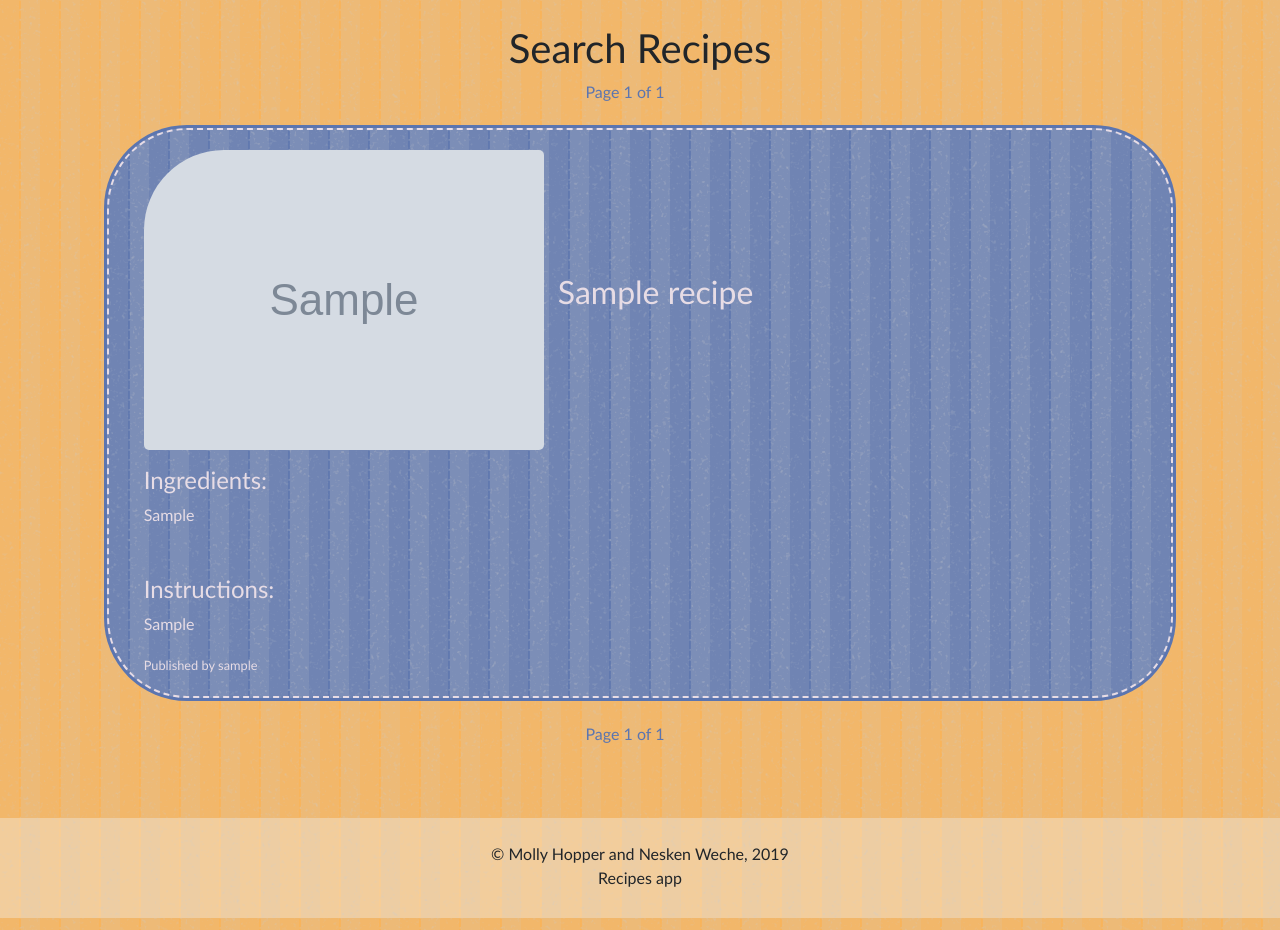
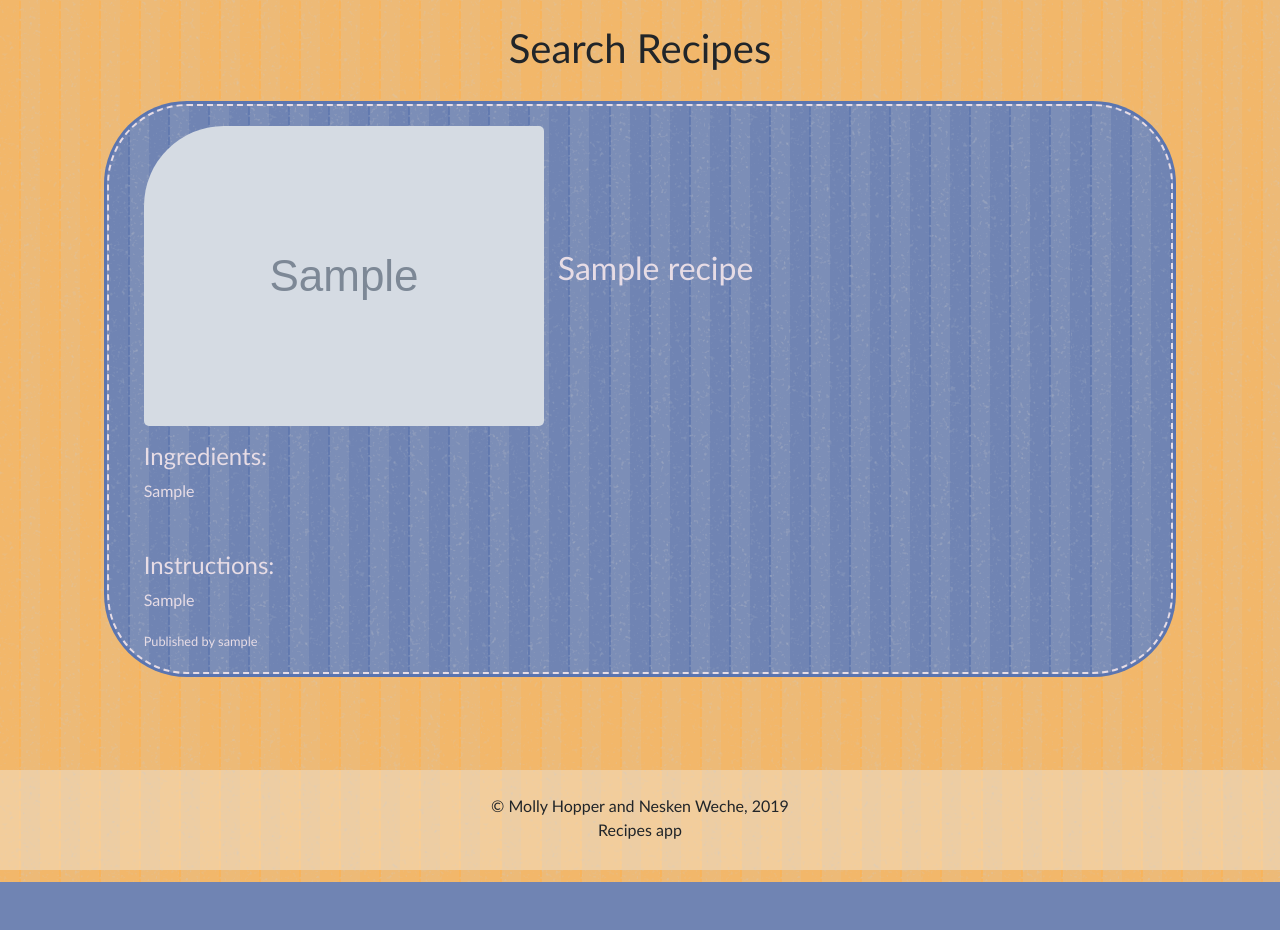
Before and after one commit to Nesken-weche/Blue_badge_project, a Django app: page /recipes/search/ in a window 1280 px wide. Shown: the part 82-1012 px from the top of the page. After the commit the page ends 964 px from the top, so only its background shows below. Run offline with Django 3.2, Linux system fonts and the light colour scheme; tables that the repository leaves empty hold one stand-in row (values such as "Sample post"); grey boxes marked "Sample" are stand-in pictures; some libraries are stand-ins or nearby versions.

Commit message:
did some more formatting

```diff
--- a/blue_badge/Templates/allrecipes/searchresults.html
+++ b/blue_badge/Templates/allrecipes/searchresults.html
@@ -9,29 +9,6 @@
             <h1> Search Recipes </h1>
         </div>
         <div class='col-3'></div>
-    </div>
-    <div class="pagination row" id=allpag>
-        <div class='col-4'></div>
-        <span class="step-links col-4">
-            {% if contacts.has_previous %}
-                <a href="?page=1"> &laquo; first </a>
-                    |
-                <a href="?page={{ contacts.previous_page_number }}"> previous </a>
-                    |
-            {% endif %}
-
-            <span class="current">
-                    Page {{ contacts.number }} of {{ contacts.paginator.num_pages }}
-            </span>
-
-            {% if contacts.has_next %}
-                    |
-                <a href="?page={{ contacts.next_page_number }}"> next </a>
-                    |
-                <a href="?page={{ contacts.paginator.num_pages }}"> last &raquo; </a>
-            {% endif %}
-        </span>
-        <div class='col-4'></div>
     </div>
     <br>
     {% if search %}
@@ -71,29 +48,6 @@
             <br><br><br><br><br><br><br>
         </div>
     {% endif %}
-    <div class="pagination row" id=allpag>
-        <div class='col-4'></div>
-        <span class="step-links col-4">
-            {% if contacts.has_previous %}
-                <a href="?page=1"> &laquo; first </a>
-                 |
-                <a href="?page={{ contacts.previous_page_number }}{% if keywords %}&search={{keywords}}{% endif %}"> previous </a>
-                 |
-            {% endif %}
-
-            <span class="current">
-                 Page {{ contacts.number }} of {{ contacts.paginator.num_pages }}
-            </span>
-
-            {% if contacts.has_next %}
-                 |
-                <a href="?page={{ contacts.next_page_number }}"> next </a>
-                 |
-                <a href="?page={{ contacts.paginator.num_pages }}"> last &raquo; </a>
-            {% endif %}
-        </span>
-        <div class='col-4'></div>
-    </div>
 </div>
 <br><br><br>
 
--- a/blue_badge/Templates/allrecipes/updaterecipe.html
+++ b/blue_badge/Templates/allrecipes/updaterecipe.html
@@ -36,7 +36,7 @@
                     <input name="publish" type="checkbox" class="publish_check" value=True checked>
                 {% endif %}
             </div>
-            <form action="{% url 'updateRecipe' id %}" method="POST">
+            <form action="{% url 'updateRecipe' id %}" method="POST" class="form-group">
                 <input type="submit" class="btn btn-success form_submit" value="Update">
             </form>
             <!-- </div> -->
--- a/blue_badge/allrecipes/views.py
+++ b/blue_badge/allrecipes/views.py
@@ -67,13 +67,17 @@ def update(request, id):
         my_recipe.name = request.POST["name"]
         my_recipe.ingredients = request.POST["ingredients"]
         my_recipe.instructions = request.POST["instructions"]
-        # my_recipe.image = request.FILES["image"]
-        if 'upload' in request.FILES:
+        # my_recipe.image = request.FILES["upload"]
+        if request.POST:
             my_recipe.image = request.FILES['upload']
+        else:
+            print('not hitting')
+
         if 'publish' in request.POST:
             my_recipe.publish = True
         else:
             my_recipe.publish = False
+
         my_recipe.save()
 
         return redirect('myRecipe')
@@ -96,7 +100,7 @@ def update(request, id):
             'id': id,
             'publish': publish
         }
-        print(id)
+
         return render(request, 'allrecipes/updaterecipe.html', context=context)
 
 def querysearch(request):
@@ -110,20 +114,17 @@ def querysearch(request):
     # if keywords:
     #     squery = SearchQuery(keywords)
     #     svector = SearchVector('name', weight='A') + SearchVector('ingredients', weight='B') + SearchVector('instructions', weight='C')
-    #     # querset = querset.annotate(search=svector)
-    #     # querset = querset.filter(search=squery)
     #     querset = querset.annotate(search=svector).filter(search=squery)
     #     # querset = querset.annotate(rank=SearchRank(svector, squery)).order_by('-rank')
 
-
-    paginator= Paginator(search, 5)
-    page = request.GET.get('page')
-    contacts=paginator.get_page(page)
+    # paginator= Paginator(search, 5)
+    # page = request.GET.get('page')
+    # contacts=paginator.get_page(page)
 
     context = {
         'querset': querset,
-        'contacts': contacts,
         'keywords': keywords,
         'search': search,
+        # 'contacts': contacts,
     }
     return render(request, 'allrecipes/searchresults.html', context=context)
--- a/blue_badge/pages/static/pages/style.css
+++ b/blue_badge/pages/static/pages/style.css
@@ -58,6 +58,7 @@ body {
     background-color: var(--secondary-color);
     background-image: url('../img/crisp-paper-ruffles.png');
     min-height: 100%;
+    border-radius: 10px;
 }
 
 #my_footer {
@@ -96,13 +97,17 @@ body {
 .recpic {
     border-radius: 80px 5px 5px 5px;
     margin-right: 10px;
-    text-align: right;
+    /* text-align: right; */
     display: inline-block;
 }
 
 .recname {
     display: inline-block;
     margin-right: 50px;
+}
+
+.recinfo {
+    margin-left: 210px;
 }
 
 .addrecipebutton {
```
Also changed, not shown: blue_badge/Templates/allrecipes/searchpag.txt (added, +34 -0 lines).
